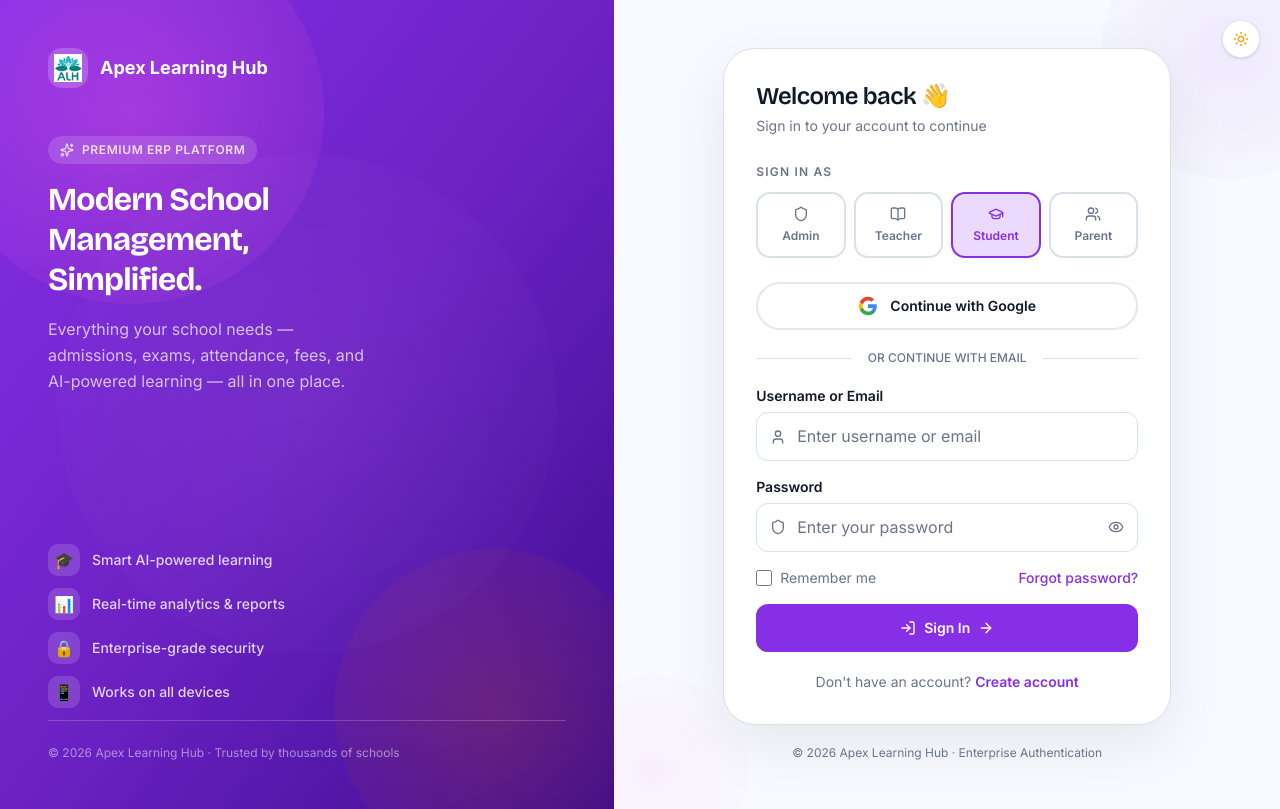
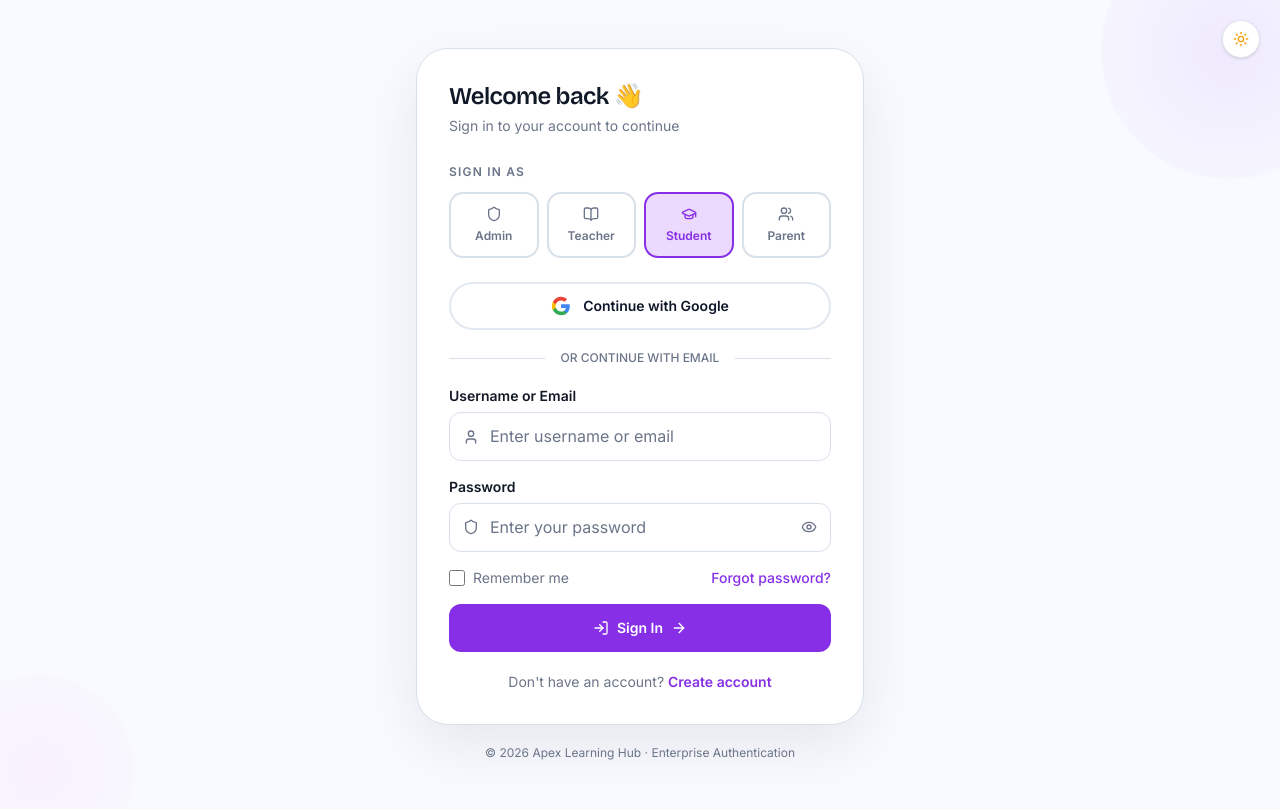
Before and after one commit to apexlearninghub-svg/school-erp-lms, a React (Vite) app in the folder frontend/: page /login in a window 1280 px wide. Built offline with nearby package versions, Linux system fonts and the light colour scheme.

Commit message:
fix: remove left brand panel from login page

```diff
--- a/frontend/src/pages/auth/LoginPage.tsx
+++ b/frontend/src/pages/auth/LoginPage.tsx
@@ -100,58 +100,6 @@ export default function LoginPage() {
       {/* Theme Toggle */}
       <div className="absolute top-5 right-5 z-30">
         <ThemeToggle />
-      </div>
-
-      {/* ── Left Panel — Brand ── */}
-      <div className="hidden lg:flex flex-col justify-between w-[48%] min-h-screen bg-gradient-to-br from-[#862fe7] via-[#6d22c4] to-[#3d0a8f] p-12 relative overflow-hidden">
-
-        {/* Gradient Orbs */}
-        <div className="absolute top-[-80px] left-[-60px] w-96 h-96 rounded-full opacity-30"
-          style={{ background: 'radial-gradient(circle, #ff5fe4, transparent)' }} />
-        <div className="absolute bottom-[-60px] right-[-40px] w-80 h-80 rounded-full opacity-20"
-          style={{ background: 'radial-gradient(circle, #dc5f05, transparent)' }} />
-        <div className="absolute top-1/2 left-1/2 -translate-x-1/2 -translate-y-1/2 w-[500px] h-[500px] rounded-full opacity-10"
-          style={{ background: 'radial-gradient(circle, rgba(255,255,255,0.5), transparent)' }} />
-
-        {/* Logo */}
-        <div className="relative z-10">
-          <div className="flex items-center gap-3 mb-12">
-            <div className="w-10 h-10 rounded-[14px] bg-white/20 backdrop-blur-sm flex items-center justify-center">
-              <img src="/logo.png" alt="Apex Learning Hub" className="w-7 h-7 object-contain" />
-            </div>
-            <span className="font-bold text-white text-lg">Apex Learning Hub</span>
-          </div>
-
-          <div className="space-y-4">
-            <div className="inline-flex items-center gap-2 bg-white/15 backdrop-blur-sm px-3 py-1.5 rounded-full">
-              <Sparkles size={14} className="text-white/80" />
-              <span className="text-xs font-semibold text-white/80 uppercase tracking-wider">Premium ERP Platform</span>
-            </div>
-            <h1 className="text-4xl font-bold text-white leading-tight">
-              Modern School<br />Management,<br />Simplified.
-            </h1>
-            <p className="text-white/70 text-base leading-relaxed max-w-xs">
-              Everything your school needs — admissions, exams, attendance, fees, and AI-powered learning — all in one place.
-            </p>
-          </div>
-        </div>
-
-        {/* Features */}
-        <div className="relative z-10 space-y-3">
-          {FEATURES.map((f, i) => (
-            <div key={i} className="flex items-center gap-3">
-              <div className="w-8 h-8 rounded-[10px] bg-white/15 backdrop-blur-sm flex items-center justify-center text-base">
-                {f.icon}
-              </div>
-              <span className="text-white/80 text-sm font-medium">{f.text}</span>
-            </div>
-          ))}
-          <div className="pt-6 border-t border-white/20">
-            <p className="text-white/50 text-xs">
-              © {new Date().getFullYear()} Apex Learning Hub · Trusted by thousands of schools
-            </p>
-          </div>
-        </div>
       </div>
 
       {/* ── Right Panel — Login Form ── */}
```
